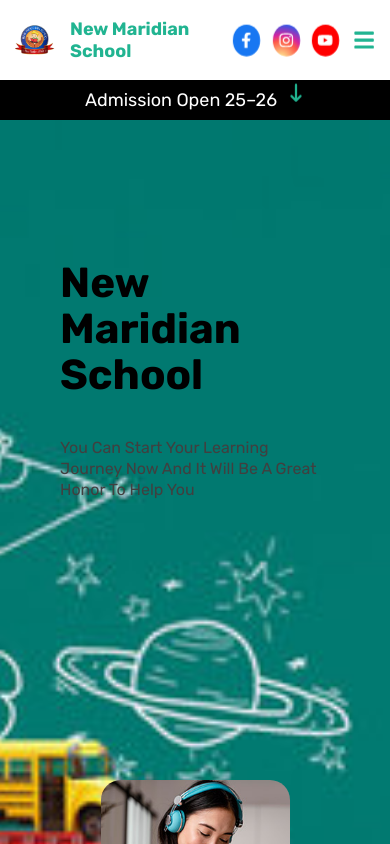
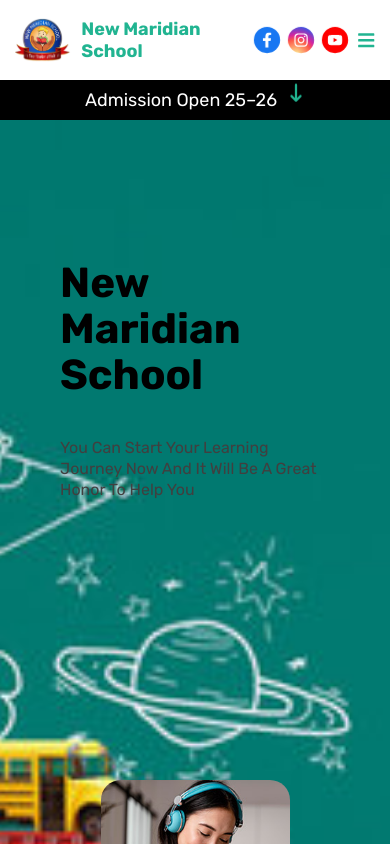
Before and after one commit to rachhanari/New-Maridian, a React (Create React App) app: page / in a window 390 px wide. Shown: the top 844 px of the page. Built offline with nearby package versions, Linux system fonts and the light colour scheme.

Commit message:
icon changes

```diff
--- a/src/components/Header/Header.css
+++ b/src/components/Header/Header.css
@@ -16,7 +16,7 @@ img, svg {
   display: block;
 }
 
-/* HEADER BASE */
+/* HEADER */
 .header {
   width: 100%;
   height: 120px;
@@ -35,11 +35,11 @@ img, svg {
 .logo {
   display: flex;
   align-items: center;
-  gap: 15px;
+  gap: 10px;
 }
 
 .logo img {
-  width: 60px;
+  width: 100px;
   min-width: 40px;
 }
 
@@ -78,26 +78,29 @@ img, svg {
   width: 100%;
 }
 
-/* RIGHT SECTION (SOCIALS + MENU) */
+/* RIGHT SECTION */
 .right-section {
   display: flex;
   align-items: center;
-  gap: 15px;
+  gap: 10px;
 }
 
 /* SOCIAL ICONS */
 .social {
-  width: 2.2rem;
-  height: 2.2rem;
+  width: 40px;
+  height: 40px;
+  min-width: 40px;
+  min-height: 40px;
   display: flex;
   justify-content: center;
   align-items: center;
   border-radius: 50%;
   color: white;
-  font-size: 1rem;
+  font-size: 18px;
   cursor: pointer;
   animation: pulse 2s infinite ease-in-out;
   transition: transform 0.3s;
+  flex-shrink: 0;
 }
 
 .social:hover {
@@ -151,6 +154,8 @@ img, svg {
 }
 
 /* RESPONSIVE */
+
+/* Medium screens */
 @media (max-width: 992px) {
   .header {
     height: 100px;
@@ -166,18 +171,22 @@ img, svg {
   }
 
   .social {
-    width: 2rem;
-    height: 2rem;
+    width: 32px;
+    height: 32px;
+    min-width: 32px;
+    min-height: 32px;
+    font-size: 16px;
   }
 }
 
+/* Tablets */
 @media (max-width: 768px) {
   .nav-links {
     display: none;
     flex-direction: column;
     position: absolute;
     top: 100px;
-    right: 25px;
+    right: 20px;
     background: white;
     padding: 20px;
     width: 180px;
@@ -194,9 +203,11 @@ img, svg {
   }
 
   .social {
-    width: 1.8rem;
-    height: 1.8rem;
-    font-size: 0.9rem;
+    width: 28px;
+    height: 28px;
+    min-width: 28px;
+    min-height: 28px;
+    font-size: 15px;
   }
 
   .admission-banner {
@@ -205,6 +216,7 @@ img, svg {
   }
 }
 
+/* Mobile phones */
 @media (max-width: 480px) {
   .header {
     height: 80px;
@@ -212,7 +224,7 @@ img, svg {
   }
 
   .logo img {
-    width: 45px;
+    width: 60px;
   }
 
   .logo span {
@@ -229,6 +241,14 @@ img, svg {
     width: 150px;
   }
 
+  .social {
+    width: 24px;
+    height: 24px;
+    min-width: 24px;
+    min-height: 24px;
+    font-size: 14px;
+  }
+
   .admission-banner {
     top: 80px;
     font-size: 18px;
--- a/src/components/Header/Header.jsx
+++ b/src/components/Header/Header.jsx
@@ -25,7 +25,6 @@ const Header = () => {
           <span>New Maridian School</span>
         </div>
 
-        {/* NAV LINKS */}
         <nav className={`nav-links ${menuOpen ? 'open' : ''}`}>
           <a onClick={() => handleLinkClick('home')}>Home</a>
           <a onClick={() => handleLinkClick('courses')}>Courses</a>
@@ -33,20 +32,17 @@ const Header = () => {
           <a onClick={() => handleLinkClick('footer')}>Contact</a>
         </nav>
 
-        {/* SOCIALS + MENU */}
         <div className="right-section">
           <a href="https://www.facebook.com/profile.php?id=100066911379078" target="_blank" rel="noreferrer" className="social facebook"><FaFacebookF /></a>
           <a href="https://instagram.com" target="_blank" rel="noreferrer" className="social instagram"><FaInstagram /></a>
           <a href="https://youtube.com" target="_blank" rel="noreferrer" className="social youtube"><FaYoutube /></a>
 
-          {/* Hamburger */}
           <div className="menu-icon" onClick={toggleMenu}>
             <FaBars />
           </div>
         </div>
       </header>
 
-      {/* ADMISSION BANNER */}
       <a
         href="/admission-form.pdf"
         download
```
